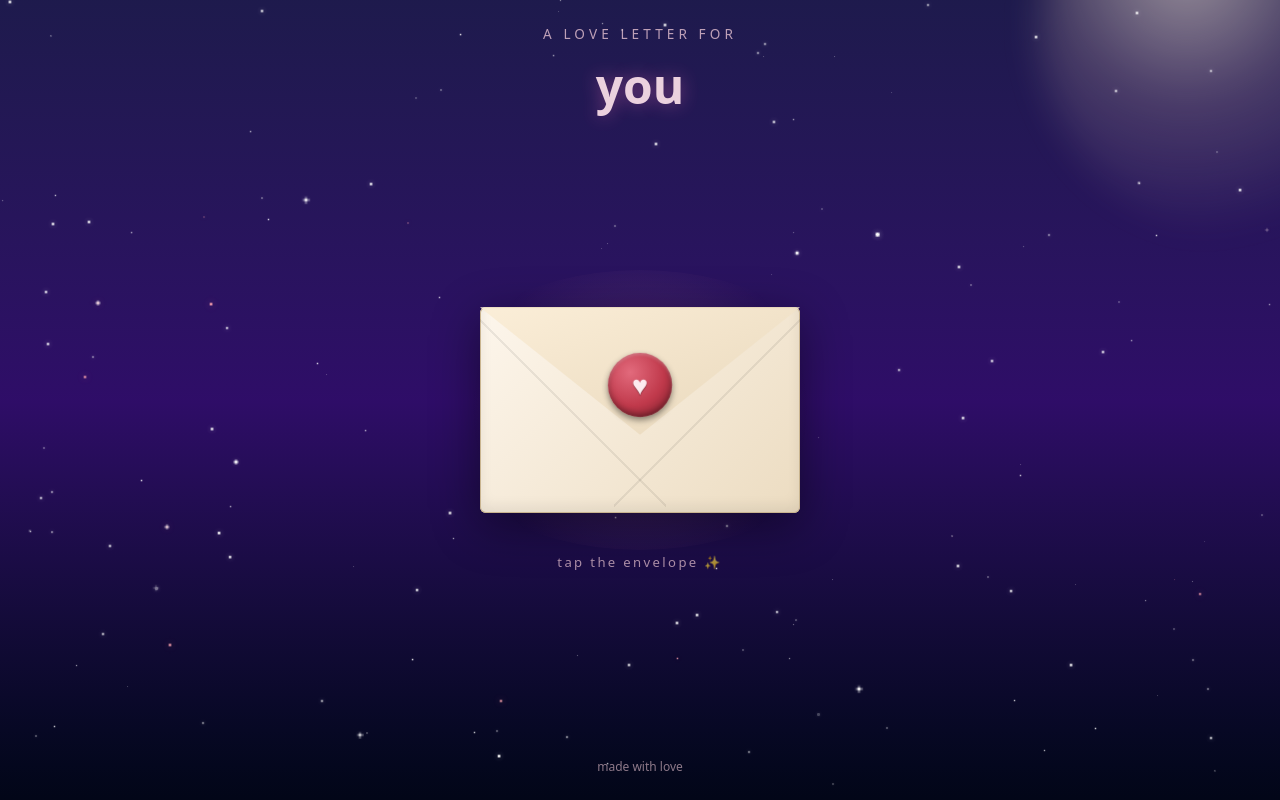
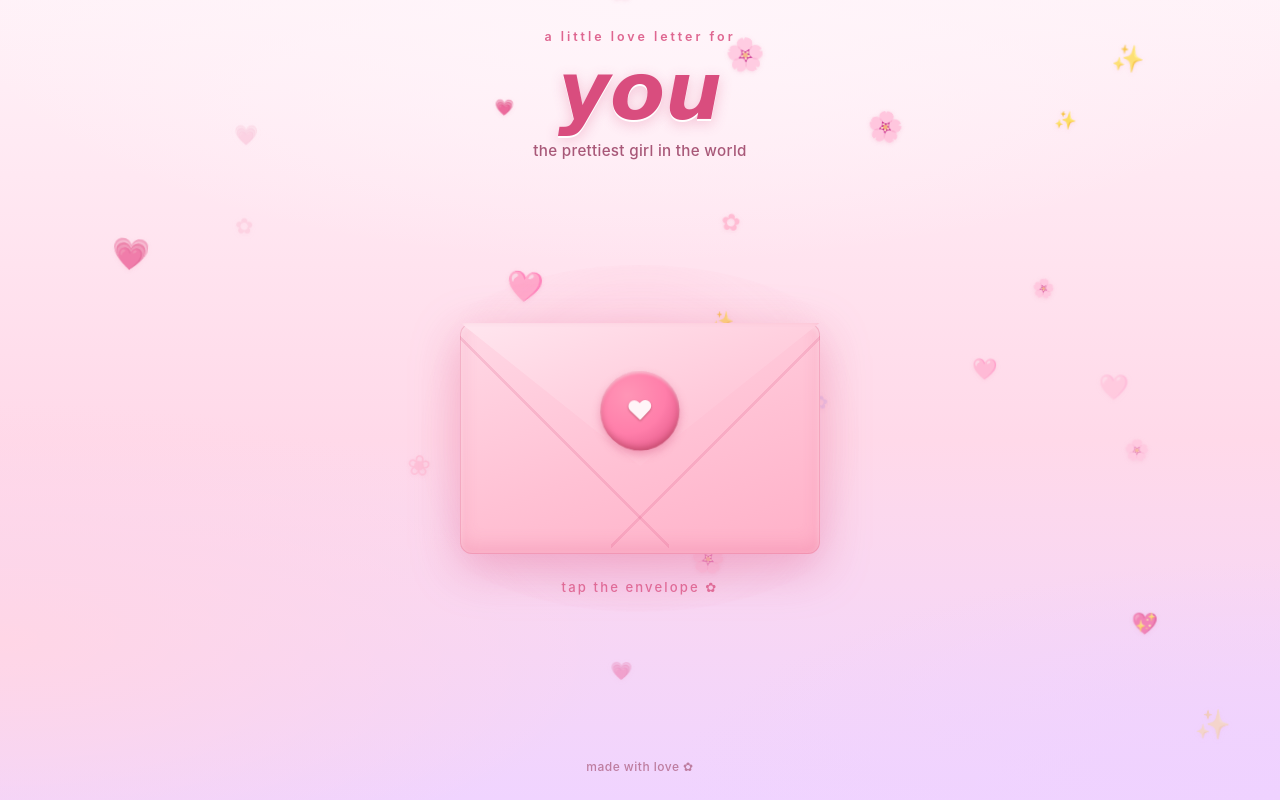
Before and after one commit to JegenThierry/playgrounds, a plain HTML site: page prettiest/index.html in a window 1280 px wide. Drawn offline with nearby package versions, Linux system fonts and the light colour scheme.

Commit message:
chore: let claude change the ui

```diff
--- a/prettiest/index.css
+++ b/prettiest/index.css
@@ -1,12 +1,22 @@
 :root {
-  --paper: #fdf6ec;
-  --paper-shade: #ecdcc1;
-  --paper-edge: #c9b48f;
-  --ink: #3a1a22;
-  --wax: #c0394b;
-  --wax-dark: #7d1f2c;
-  --wax-light: #e26a7c;
-  --rose: #fda4af;
+  --bg-top: #fff2f8;
+  --bg-mid: #ffd9e9;
+  --bg-bot: #f0d4ff;
+
+  --paper: #fffaf1;
+  --paper-shade: #ffe7d6;
+  --paper-edge: #f4c5b0;
+
+  --ink: #6b2c3f;
+  --ink-soft: #a85878;
+
+  --pink: #ff7eaa;
+  --pink-dark: #d94d7e;
+  --pink-light: #ffc1d4;
+  --pink-pale: #ffe4ee;
+
+  --rose: #ff95b6;
+  --lilac: #d8b9ec;
 
   --safe-top: env(safe-area-inset-top, 0px);
   --safe-bottom: env(safe-area-inset-bottom, 0px);
@@ -15,7 +25,8 @@
 }
 
 html {
-  font-family: "Segoe UI", Tahoma, Geneva, Verdana, sans-serif;
+  font-family: ui-rounded, "Hiragino Maru Gothic ProN", "Quicksand", "Avenir Next Rounded",
+    -apple-system, "Segoe UI", "Helvetica Neue", system-ui, sans-serif;
   text-size-adjust: 100%;
   -webkit-text-size-adjust: 100%;
 }
@@ -24,6 +35,19 @@ body {
   min-height: 100dvh;
   overflow-x: clip;
   overscroll-behavior: none;
+  color: var(--ink);
+  background:
+    radial-gradient(ellipse 90% 55% at 50% 0%, #fff5fa 0%, transparent 60%),
+    radial-gradient(ellipse 80% 50% at 100% 100%, #efd2ff 0%, transparent 60%),
+    radial-gradient(ellipse 80% 50% at 0% 80%, #ffd6e6 0%, transparent 60%),
+    linear-gradient(180deg, var(--bg-top), var(--bg-mid) 55%, var(--bg-bot));
+  background-attachment: fixed;
+  -webkit-font-smoothing: antialiased;
+}
+
+::selection {
+  background: rgba(255, 122, 162, 0.35);
+  color: var(--ink);
 }
 
 button {
@@ -37,16 +61,16 @@ button {
   touch-action: manipulation;
 }
 
-/* ── Stage ───────────────────────────────────────────── */
+/* ── Stage (mobile-first) ────────────────────────────── */
 .stage {
   position: relative;
   z-index: 10;
   display: grid;
   grid-template-rows: auto 1fr auto;
-  gap: clamp(1.25rem, 4vw, 2.5rem);
+  gap: 1.5rem;
   min-height: 100dvh;
   padding:
-    calc(var(--safe-top) + 1.5rem)
+    calc(var(--safe-top) + 1.75rem)
     calc(var(--safe-right) + 1.25rem)
     calc(var(--safe-bottom) + 1.5rem)
     calc(var(--safe-left) + 1.25rem);
@@ -54,25 +78,36 @@ button {
 
 .intro {
   text-align: center;
-  animation: gentle-pulse 4.5s ease-in-out infinite;
 }
+
 .intro-eyebrow {
-  font-size: clamp(0.7rem, 2.6vw, 0.85rem);
-  font-weight: 300;
-  letter-spacing: 0.3em;
-  text-transform: uppercase;
-  color: rgba(255, 215, 225, 0.78);
+  font-size: 0.78rem;
+  font-weight: 600;
+  letter-spacing: 0.24em;
+  text-transform: lowercase;
+  color: var(--pink-dark);
+  opacity: 0.85;
 }
+
 .intro-title {
-  font-size: clamp(2rem, 8vw, 3rem);
+  font-family: "Snell Roundhand", "Apple Chancery", "Brush Script MT", "Lucida Handwriting", cursive;
+  font-style: italic;
   font-weight: 700;
-  margin-top: 0.35rem;
-  color: #ffe4ec;
-  text-shadow: 0 0 18px rgba(244, 114, 182, 0.45);
+  font-size: clamp(3rem, 16vw, 4.5rem);
+  line-height: 1;
+  margin-top: 0.3rem;
+  color: var(--pink-dark);
+  text-shadow:
+    0 2px 0 #fff,
+    0 4px 14px rgba(217, 77, 126, 0.3);
 }
-@keyframes gentle-pulse {
-  0%, 100% { opacity: 0.9; }
-  50%      { opacity: 1; }
+
+.intro-sub {
+  margin-top: 0.5rem;
+  font-size: 0.85rem;
+  font-weight: 500;
+  letter-spacing: 0.02em;
+  color: var(--ink-soft);
 }
 
 .center {
@@ -80,44 +115,36 @@ button {
   flex-direction: column;
   align-items: center;
   justify-content: center;
-  gap: clamp(1.5rem, 5vw, 2.5rem);
+  gap: 1.5rem;
 }
 
 .hint {
-  font-size: clamp(0.7rem, 2.4vw, 0.82rem);
-  letter-spacing: 0.18em;
-  text-transform: lowercase;
-  color: rgba(255, 215, 225, 0.65);
+  font-size: 0.82rem;
+  font-weight: 500;
+  letter-spacing: 0.16em;
+  color: var(--pink-dark);
+  opacity: 0.75;
   transition: opacity 0.6s ease;
   text-align: center;
+  animation: hint-bob 2.4s ease-in-out infinite;
+}
+
+@keyframes hint-bob {
+  0%, 100% { transform: translateY(0); }
+  50%      { transform: translateY(-4px); }
 }
 
 .footer {
   text-align: center;
   font-size: 0.75rem;
   font-weight: 500;
-  color: rgba(255, 215, 225, 0.55);
+  letter-spacing: 0.04em;
+  color: var(--ink-soft);
+  opacity: 0.7;
 }
 
-/* ── Moon ────────────────────────────────────────────── */
-.moon {
-  position: fixed;
-  top: clamp(-180px, -22vw, -90px);
-  right: clamp(-180px, -22vw, -90px);
-  width: clamp(220px, 65vw, 420px);
-  aspect-ratio: 1;
-  border-radius: 50%;
-  background: radial-gradient(circle at 35% 35%,
-    rgba(255, 240, 220, 0.55) 0%,
-    rgba(255, 220, 200, 0.18) 35%,
-    transparent 70%);
-  filter: blur(18px);
-  pointer-events: none;
-  z-index: 0;
-}
-
-/* ── Sky / Stars ─────────────────────────────────────── */
-.sky {
+/* ── Floaties (hearts + sparkles) ────────────────────── */
+.floaties {
   position: fixed;
   inset: 0;
   z-index: 0;
@@ -125,57 +152,38 @@ button {
   pointer-events: none;
 }
 
-.star {
+.heart {
   position: absolute;
-  background: #fff;
-  border-radius: 50%;
-  box-shadow: 0 0 4px rgba(255, 255, 255, 0.6);
-  animation: twinkle 4s ease-in-out infinite;
-  will-change: opacity, transform;
-}
-.star.pink {
-  background: var(--rose);
-  box-shadow: 0 0 6px rgba(253, 164, 175, 0.75);
-}
-.star.bright::before,
-.star.bright::after {
-  content: "";
-  position: absolute;
-  top: 50%; left: 50%;
-  background: rgba(255, 255, 255, 0.7);
-  transform: translate(-50%, -50%);
-}
-.star.bright::before { width: 200%; height: 1px; }
-.star.bright::after  { width: 1px; height: 200%; }
-
-@keyframes twinkle {
-  0%, 100% { opacity: 0.25; transform: scale(1); }
-  50%      { opacity: 1;    transform: scale(1.35); }
+  font-family: "Apple Color Emoji", "Segoe UI Emoji", sans-serif;
+  line-height: 1;
+  user-select: none;
+  will-change: transform, opacity;
+  animation: float-up linear infinite;
+  filter: drop-shadow(0 1px 2px rgba(217, 77, 126, 0.18));
 }
 
-.shooting-star {
-  position: absolute;
-  width: 140px; height: 2px;
-  background: linear-gradient(to right, transparent, rgba(255, 255, 255, 0.9) 60%, #fff);
-  border-radius: 999px;
-  opacity: 0;
-  transform: rotate(-18deg);
-  filter: drop-shadow(0 0 4px rgba(255, 255, 255, 0.8));
-  animation: shoot 1.6s ease-out forwards;
-}
-@keyframes shoot {
-  0%   { opacity: 0; transform: translate(0, 0)        rotate(-18deg); }
-  10%  { opacity: 1; }
-  100% { opacity: 0; transform: translate(60vw, 30vh)  rotate(-18deg); }
+@keyframes float-up {
+  0% {
+    transform: translateY(0) translateX(0) rotate(0deg);
+    opacity: 0;
+  }
+  10% { opacity: var(--target-opacity, 0.7); }
+  50% { transform: translateY(-50vh) translateX(var(--sway, 12px)) rotate(8deg); }
+  90% { opacity: var(--target-opacity, 0.7); }
+  100% {
+    transform: translateY(-110vh) translateX(calc(var(--sway, 12px) * -1)) rotate(-6deg);
+    opacity: 0;
+  }
 }
 
 .sparkle {
   position: fixed;
   font-size: 1.25rem;
   pointer-events: none;
-  filter: drop-shadow(0 0 6px rgba(253, 164, 175, 0.8));
+  filter: drop-shadow(0 0 6px rgba(255, 158, 192, 0.9));
   animation: sparkle-fly 1.2s ease-out forwards;
 }
+
 @keyframes sparkle-fly {
   0%   { opacity: 0; transform: translate(-50%, -50%) scale(0.3); }
   20%  { opacity: 1; }
@@ -185,7 +193,7 @@ button {
 /* ── Envelope scene ──────────────────────────────────── */
 .envelope-scene {
   position: relative;
-  width: min(85vw, 320px);
+  width: min(78vw, 300px);
   aspect-ratio: 14 / 9;
   perspective: 1200px;
   display: flex;
@@ -193,32 +201,40 @@ button {
   justify-content: center;
 }
 
-/* Soft glow behind the envelope so it reads as the hero on small screens */
 .envelope-scene::before {
   content: "";
   position: absolute;
-  inset: -18%;
+  inset: -22%;
   border-radius: 50%;
-  background: radial-gradient(circle, rgba(253, 164, 175, 0.18) 0%, transparent 65%);
+  background: radial-gradient(circle, rgba(255, 158, 192, 0.45) 0%, rgba(255, 158, 192, 0.12) 40%, transparent 70%);
   z-index: 0;
   pointer-events: none;
+  animation: halo-breathe 4s ease-in-out infinite;
 }
 
-/* Letter — sits behind the envelope when closed, unfolds upward when open */
+@keyframes halo-breathe {
+  0%, 100% { transform: scale(1); opacity: 1; }
+  50%      { transform: scale(1.08); opacity: 0.85; }
+}
+
+/* Letter */
 .letter {
   position: absolute;
   left: 50%;
   bottom: 50%;
-  width: min(92vw, 380px);
-  padding: clamp(1.25rem, 5vw, 1.75rem) clamp(1.1rem, 4.5vw, 1.6rem) clamp(1.1rem, 4vw, 1.5rem);
-  background: linear-gradient(180deg, var(--paper) 0%, #fbeed8 100%);
+  width: min(86vw, 340px);
+  padding: 1.5rem 1.25rem 1.25rem;
+  background:
+    linear-gradient(180deg, var(--paper) 0%, #fff1e3 100%);
   color: var(--ink);
-  border-radius: 8px;
+  border-radius: 14px;
   box-shadow:
-    0 18px 40px rgba(0, 0, 0, 0.45),
-    inset 0 0 0 1px rgba(201, 180, 143, 0.35);
+    0 18px 40px rgba(217, 77, 126, 0.25),
+    inset 0 0 0 1px rgba(244, 197, 176, 0.5),
+    inset 0 0 0 6px var(--paper),
+    inset 0 0 0 7px rgba(244, 197, 176, 0.55);
   text-align: center;
-  font-family: Georgia, "Times New Roman", serif;
+  font-family: "Snell Roundhand", "Apple Chancery", Georgia, "Times New Roman", serif;
   transform: translate(-50%, 20%) scale(0.85);
   transform-origin: bottom center;
   opacity: 0;
@@ -228,26 +244,47 @@ button {
     transform 0.9s cubic-bezier(0.22, 1, 0.36, 1),
     opacity 0.6s ease;
 }
+
+.letter::before,
+.letter::after {
+  content: "✿";
+  position: absolute;
+  top: 0.5rem;
+  font-size: 0.9rem;
+  color: var(--pink);
+  opacity: 0.7;
+}
+.letter::before { left: 0.85rem; }
+.letter::after  { right: 0.85rem; }
+
 .letter-greeting,
 .letter-sign {
   font-style: italic;
-  color: var(--wax-dark);
+  color: var(--pink-dark);
 }
+
 .letter-greeting {
-  margin-bottom: 0.75rem;
-  font-size: clamp(1rem, 3.6vw, 1.1rem);
+  margin-bottom: 0.65rem;
+  font-size: 1.1rem;
+  font-weight: 600;
 }
+
 .letter-sign {
-  font-size: clamp(0.85rem, 3vw, 0.95rem);
+  font-size: 1rem;
+  font-weight: 500;
 }
+
 .letter-body {
-  font-size: clamp(0.95rem, 3.8vw, 1.1rem);
+  font-family: ui-rounded, "Quicksand", -apple-system, "Segoe UI", sans-serif;
+  font-style: normal;
+  font-size: 0.98rem;
   line-height: 1.6;
-  margin-bottom: 0.9rem;
+  margin-bottom: 0.85rem;
+  color: var(--ink);
 }
 
 .envelope-scene.is-open .letter {
-  transform: translate(-50%, -16%) scale(1);
+  transform: translate(-50%, -18%) scale(1);
   opacity: 1;
   pointer-events: auto;
   z-index: 5;
@@ -256,36 +293,40 @@ button {
     opacity 0.5s ease 0.2s;
 }
 
-/* The envelope itself */
+/* The envelope */
 .envelope {
   position: relative;
   width: 100%;
   height: 100%;
   transform-style: preserve-3d;
-  filter: drop-shadow(0 12px 24px rgba(0, 0, 0, 0.45));
+  filter: drop-shadow(0 14px 24px rgba(217, 77, 126, 0.35));
   transition: transform 0.3s ease;
   z-index: 2;
 }
-.envelope:active { transform: translateY(-1px); }
+
+.envelope:active { transform: translateY(-1px) scale(0.98); }
 .envelope:focus-visible {
-  outline: 2px solid var(--rose);
-  outline-offset: 6px;
-  border-radius: 8px;
+  outline: 2px solid var(--pink);
+  outline-offset: 8px;
+  border-radius: 14px;
 }
+
 @media (hover: hover) {
-  .envelope:hover { transform: translateY(-4px); }
+  .envelope:hover { transform: translateY(-5px); }
 }
 
 .envelope-body {
   position: absolute;
   inset: 0;
-  background: linear-gradient(135deg, var(--paper) 0%, var(--paper-shade) 100%);
-  border-radius: 6px;
+  background: linear-gradient(160deg, #ffd9e6 0%, var(--pink-light) 55%, #ffb0c8 100%);
+  border-radius: 12px;
   overflow: hidden;
   box-shadow:
-    inset 0 0 0 1px var(--paper-edge),
-    inset 0 -6px 14px rgba(0, 0, 0, 0.08);
+    inset 0 0 0 1px rgba(217, 77, 126, 0.25),
+    inset 0 -8px 18px rgba(217, 77, 126, 0.18),
+    inset 0 2px 6px rgba(255, 255, 255, 0.6);
 }
+
 .envelope-body::before,
 .envelope-body::after {
   content: "";
@@ -295,8 +336,8 @@ button {
   height: 100%;
   background: linear-gradient(135deg,
     transparent 49.5%,
-    rgba(0, 0, 0, 0.07) 49.5%,
-    rgba(0, 0, 0, 0.07) 50.5%,
+    rgba(217, 77, 126, 0.18) 49.5%,
+    rgba(217, 77, 126, 0.18) 50.5%,
     transparent 50.5%);
 }
 .envelope-body::before { left: -2%; transform: scaleX(-1); }
@@ -305,14 +346,15 @@ button {
 .envelope-flap {
   position: absolute;
   inset: 0;
-  background: linear-gradient(160deg, #fbeed8 0%, var(--paper-shade) 60%, var(--paper-edge) 100%);
+  background: linear-gradient(160deg, #ffe6ef 0%, var(--pink-light) 60%, #f7a3c0 100%);
   clip-path: polygon(0 0, 100% 0, 50% 62%);
   transform-origin: top center;
   backface-visibility: hidden;
   transition: transform 0.9s cubic-bezier(0.65, -0.2, 0.35, 1.2);
   z-index: 3;
-  box-shadow: inset 0 -2px 6px rgba(0, 0, 0, 0.08);
+  box-shadow: inset 0 -2px 6px rgba(217, 77, 126, 0.2);
 }
+
 .envelope-scene.is-open .envelope-flap {
   transform: rotateX(180deg);
   z-index: 0;
@@ -321,53 +363,63 @@ button {
 .wax-seal {
   position: absolute;
   top: 38%; left: 50%;
-  width: clamp(56px, 16vw, 64px);
+  width: 22%;
   aspect-ratio: 1;
+  min-width: 56px;
   transform: translate(-50%, -50%);
   border-radius: 50%;
-  background: radial-gradient(circle at 35% 30%, var(--wax-light), var(--wax) 55%, var(--wax-dark) 100%);
-  color: #fdebef;
+  background: radial-gradient(circle at 35% 30%, #ff95b6, var(--pink) 50%, var(--pink-dark) 100%);
+  color: #fff5f8;
   display: flex;
   align-items: center;
   justify-content: center;
-  font-size: clamp(1.5rem, 5vw, 1.7rem);
-  text-shadow: 0 1px 1px rgba(0, 0, 0, 0.4);
+  font-size: 1.65rem;
+  text-shadow: 0 1px 2px rgba(125, 31, 44, 0.5);
   box-shadow:
-    0 3px 6px rgba(0, 0, 0, 0.45),
-    inset 0 -3px 6px rgba(0, 0, 0, 0.35),
-    inset 0 2px 3px rgba(255, 255, 255, 0.25);
+    0 4px 8px rgba(217, 77, 126, 0.4),
+    inset 0 -3px 6px rgba(125, 31, 44, 0.35),
+    inset 0 2px 3px rgba(255, 255, 255, 0.5);
   z-index: 4;
-  animation: seal-pulse 2.6s ease-in-out infinite;
+  animation: seal-pulse 2.4s ease-in-out infinite;
   transition: opacity 0.35s ease, transform 0.5s ease;
 }
+
 @keyframes seal-pulse {
-  0%, 100% { transform: translate(-50%, -50%) scale(1)    rotate(0deg); }
-  50%      { transform: translate(-50%, -50%) scale(1.08) rotate(-3deg); }
+  0%, 100% { transform: translate(-50%, -50%) scale(1)    rotate(-2deg); }
+  50%      { transform: translate(-50%, -50%) scale(1.1)  rotate(3deg); }
 }
+
 .envelope-scene.is-open .wax-seal {
   opacity: 0;
-  transform: translate(-50%, -50%) scale(1.3) rotate(10deg);
+  transform: translate(-50%, -50%) scale(1.4) rotate(14deg);
   animation: none;
 }
 
 .envelope-scene.has-opened ~ .hint { opacity: 0; }
 
 /* ── Larger screens ──────────────────────────────────── */
-@media (min-width: 640px) {
-  .envelope-scene {
-    width: 320px;
-  }
-  .letter {
-    width: 380px;
-  }
+@media (min-width: 480px) {
+  .stage { gap: 2rem; }
+  .envelope-scene { width: min(70vw, 340px); }
+  .letter { width: min(78vw, 380px); padding: 1.75rem 1.5rem 1.4rem; }
+  .letter-body { font-size: 1.05rem; }
+  .letter-greeting { font-size: 1.2rem; }
+}
+
+@media (min-width: 768px) {
+  .intro-title { font-size: 5rem; }
+  .intro-sub { font-size: 0.95rem; }
+  .envelope-scene { width: 360px; }
+  .letter { width: 400px; }
 }
 
 @media (prefers-reduced-motion: reduce) {
-  .intro,
-  .star,
-  .shooting-star,
+  .intro-title,
+  .heart,
   .sparkle,
-  .wax-seal {
+  .wax-seal,
+  .hint,
+  .envelope-scene::before {
     animation: none;
   }
   .letter,
--- a/prettiest/index.html
+++ b/prettiest/index.html
@@ -4,9 +4,6 @@
 <head>
     <meta charset="UTF-8" />
     <meta name="viewport" content="width=device-width, initial-scale=1, viewport-fit=cover" />
-    <meta name="theme-color" content="#1e1b4b" />
-    <meta name="color-scheme" content="dark" />
-    <script src="https://cdn.jsdelivr.net/npm/@tailwindcss/browser@4"></script>
     <script src="index.js" defer></script>
     <link rel="stylesheet" href="reset.css" />
     <link rel="stylesheet" href="index.css" />
@@ -14,14 +11,14 @@
     <title>For the prettiest girl in the world</title>
 </head>
 
-<body class="bg-gradient-to-b from-indigo-950 via-violet-950 to-slate-950 text-slate-100 selection:bg-rose-300/40 font-sans">
-    <div class="moon" aria-hidden="true"></div>
-    <div id="sky" class="sky" aria-hidden="true"></div>
+<body>
+    <div id="sky" class="floaties" aria-hidden="true"></div>
 
     <main class="stage">
         <header class="intro">
-            <p class="intro-eyebrow">a love letter for</p>
+            <p class="intro-eyebrow">a little love letter for</p>
             <h1 class="intro-title">you</h1>
+            <p class="intro-sub">the prettiest girl in the world</p>
         </header>
 
         <section class="center">
@@ -35,10 +32,10 @@
                 </button>
             </div>
 
-            <p id="hint" class="hint">tap the envelope ✨</p>
+            <p id="hint" class="hint">tap the envelope ✿</p>
         </section>
 
-        <footer class="footer">made with love</footer>
+        <footer class="footer">made with love ✿</footer>
     </main>
 </body>
 
--- a/prettiest/index.js
+++ b/prettiest/index.js
@@ -21,12 +21,21 @@ const letters = [
   ],
   [
     "Just so you know,",
-    "Every star in this little sky was drawn for you. The night kept the prettiest ones out late, hoping you would look up.",
-    "forever, 🌙",
+    "Every little heart floating around was drawn for you. They were practising on smaller hearts before they got to mine.",
+    "forever, 🌸",
   ],
 ];
 
-const SPARKLES = ["✨", "💖", "✦", "♡", "🌟"];
+const HEARTS = ["♡", "♥", "❀", "✿", "🌸", "💗", "💖", "🩷", "✨"];
+const SPARKLES = ["✨", "💖", "✿", "♡", "🌸"];
+const HEART_COLORS = [
+  "#ff7eaa",
+  "#ffa3c2",
+  "#ffc1d4",
+  "#ff95b6",
+  "#d8b9ec",
+  "#f7a3c0",
+];
 
 const rand = (a, b) => a + Math.random() * (b - a);
 const pick = (arr) => arr[Math.floor(Math.random() * arr.length)];
@@ -35,24 +44,27 @@ const isCoarse = window.matchMedia("(pointer: coarse)").matches;
 const isReduced = window.matchMedia("(prefers-reduced-motion: reduce)").matches;
 const isNarrow = window.matchMedia("(max-width: 640px)").matches;
 
-const STAR_COUNT = isReduced ? 60 : isNarrow ? 90 : 160;
-const SHOOT_MIN = isCoarse ? 7000 : 5000;
-const SHOOT_MAX = isCoarse ? 14000 : 12000;
+const HEART_COUNT = isReduced ? 0 : isNarrow ? 22 : 38;
+const BURST_MIN = isCoarse ? 6000 : 4500;
+const BURST_MAX = isCoarse ? 12000 : 9000;
 
-function makeStar() {
+function makeHeart() {
   const el = document.createElement("div");
-  const size = rand(0.6, 2.6);
-  el.className =
-    "star" +
-    (Math.random() < 0.06 ? " bright" : "") +
-    (Math.random() < 0.12 ? " pink" : "");
-  el.style.cssText = `
-    width:${size}px;height:${size}px;
-    left:${rand(0, 100)}%;top:${rand(0, 100)}%;
-    opacity:${rand(0.3, 1)};
-    animation-duration:${rand(2.5, 7.5)}s;
-    animation-delay:${rand(0, 5)}s;
-  `;
+  const size = rand(14, 32);
+  const duration = rand(14, 26);
+  const sway = rand(-26, 26);
+  const opacity = rand(0.45, 0.85);
+
+  el.className = "heart";
+  el.textContent = pick(HEARTS);
+  el.style.color = pick(HEART_COLORS);
+  el.style.fontSize = `${size}px`;
+  el.style.left = `${rand(0, 100)}%`;
+  el.style.top = `${rand(0, 100)}%`;
+  el.style.setProperty("--sway", `${sway}px`);
+  el.style.setProperty("--target-opacity", String(opacity));
+  el.style.animationDuration = `${duration}s`;
+  el.style.animationDelay = `${rand(-duration, 0)}s`;
   return el;
 }
 
@@ -65,15 +77,30 @@ function spawn(parent, className, css, lifetimeMs) {
   return el;
 }
 
-function shootingStar(sky) {
-  spawn(sky, "shooting-star", `top:${rand(0, 40)}%;left:${rand(0, 30)}%;`, 2000);
+function ambientBurst(sky) {
+  const rect = sky.getBoundingClientRect();
+  const x = rand(rect.left + 30, rect.right - 30);
+  const y = rand(rect.top + 30, rect.bottom * 0.7);
+  const count = isNarrow ? 4 : 6;
+  for (let i = 0; i < count; i++) {
+    const angle = (i / count) * Math.PI * 2 + rand(-0.3, 0.3);
+    const dist = rand(30, 70);
+    const el = spawn(
+      document.body,
+      "sparkle",
+      `left:${x}px;top:${y}px;` +
+        `--dx:${Math.cos(angle) * dist}px;--dy:${Math.sin(angle) * dist}px;`,
+      1300,
+    );
+    el.textContent = pick(SPARKLES);
+  }
 }
 
 function sparkleBurst(x, y) {
-  const count = isNarrow ? 10 : 14;
+  const count = isNarrow ? 12 : 16;
   for (let i = 0; i < count; i++) {
     const angle = (i / count) * Math.PI * 2 + rand(-0.3, 0.3);
-    const dist = rand(50, isNarrow ? 100 : 130);
+    const dist = rand(60, isNarrow ? 110 : 140);
     const el = spawn(
       document.body,
       "sparkle",
@@ -97,15 +124,15 @@ function init() {
   const letterEl = document.getElementById("letter");
 
   const frag = document.createDocumentFragment();
-  for (let i = 0; i < STAR_COUNT; i++) frag.appendChild(makeStar());
+  for (let i = 0; i < HEART_COUNT; i++) frag.appendChild(makeHeart());
   sky.appendChild(frag);
 
   if (!isReduced) {
-    const loopShoot = () => {
-      shootingStar(sky);
-      setTimeout(loopShoot, rand(SHOOT_MIN, SHOOT_MAX));
+    const loopBurst = () => {
+      ambientBurst(sky);
+      setTimeout(loopBurst, rand(BURST_MIN, BURST_MAX));
     };
-    setTimeout(loopShoot, 1500);
+    setTimeout(loopBurst, 2000);
   }
 
   let current = -1;
```
